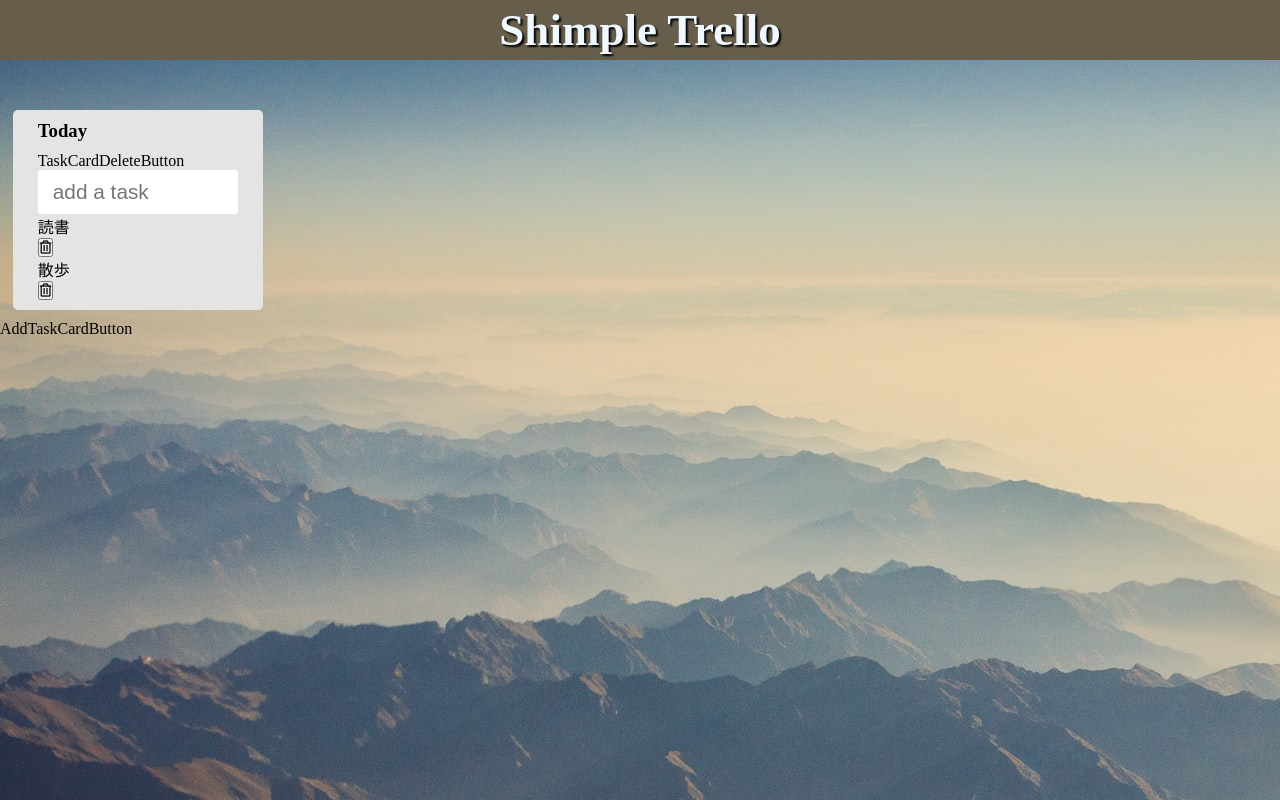
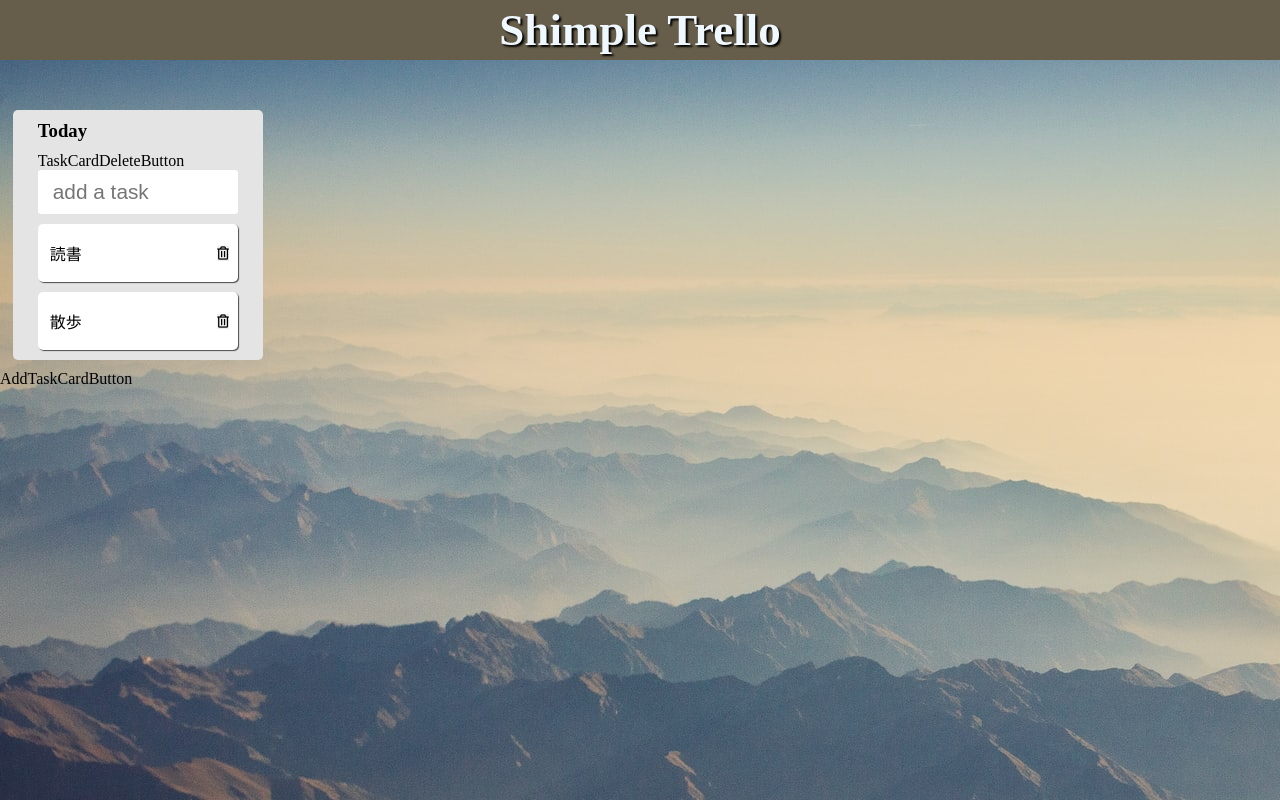
Before and after one commit to shinmyoun/react-trello-clone, a React (Create React App) app: page / in a window 1280 px wide. Built offline with nearby package versions, Linux system fonts and the light colour scheme.

Commit message:
💄 Taskコンポーネントをcssで整形

```diff
--- a/src/index.css
+++ b/src/index.css
@@ -53,3 +53,23 @@ header {
   border: none;
   outline: none;
 }
+
+.taskBox {
+  display: flex;
+  justify-content: space-between;
+  align-items: center;
+  padding: 17px 0;
+  margin-top: 10px;
+  background-color: white;
+  border-radius: 5px;
+  box-shadow: 1px 1px 1px rgb(75, 75, 75);
+}
+
+.taskText {
+  margin-left: 12px;
+}
+
+.taskTrashButton {
+  margin-right: 9px;
+  border: none;
+}
```
